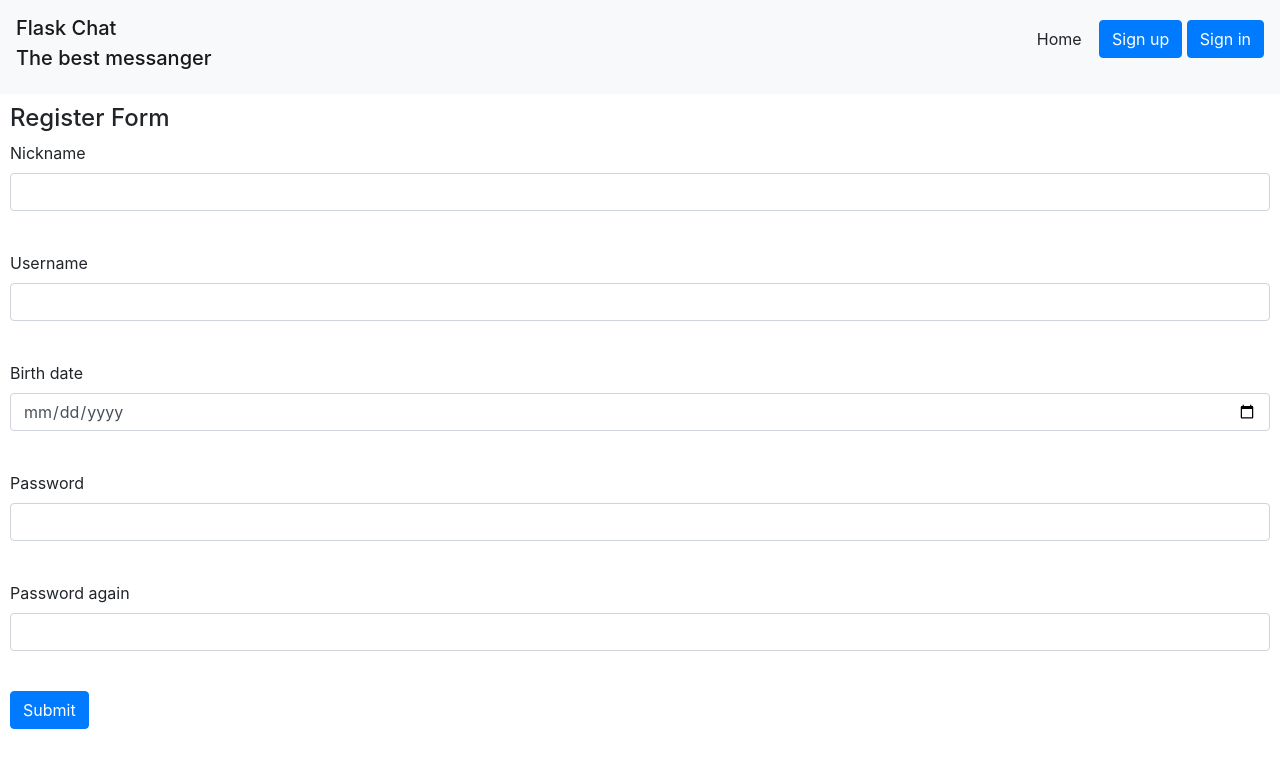
After one commit to Rustemiq/Flask-Chat, a Flask app: template templates/register.html in a window 1280 px wide. The commit adds this page. Shown: the top 768 px of the page. Run offline with Flask 3, Linux system fonts and the light colour scheme; the template is opened without the code that fills it: most values are stand-ins (such as "Sample title", 1, 10 or a date in 2020); form fields are guessed from the names that the template uses; some libraries are stand-ins or nearby versions.

Commit message:
добавлена wtf форма регистрации и шаблон для нее

```diff
--- a/templates/base.html
+++ b/templates/base.html
@@ -21,7 +21,7 @@
                 </p>
             </nav>
         </header>
-        <main role="main" class="container">
+        <main role="main" style="padding: 10px">
             {% block content %}{% endblock %}
         </main>
     </body>
--- /dev/null
+++ b/templates/register.html
@@ -0,0 +1,57 @@
+{% extends "base.html" %}
+
+{% block content %}
+<h4>Register Form</h4>
+
+<form action="" method="post">
+    {{ form.hidden_tag() }}
+    <p>
+        {{ form.nickname.label }}<br>
+        {{ form.nickname(class="form-control") }}<br>
+        {% for error in form.nickname.errors %}
+            <p class="alert alert-danger" role="alert">
+                {{ error }}
+            </p>
+        {% endfor %}
+    </p>
+    <p>
+        {{ form.username.label }}<br>
+        {{ form.username(class="form-control") }}<br>
+        {% for error in form.username.errors %}
+            <p class="alert alert-danger" role="alert">
+                {{ error }}
+            </p>
+        {% endfor %}
+    </p>
+    <p>
+        {{ form.birth_date.label }}<br>
+        {{ form.birth_date(class="form-control") }}<br>
+        {% for error in form.birth_date.errors %}
+            <p class="alert alert-danger" role="alert">
+                {{ error }}
+            </p>
+        {% endfor %}
+    </p>
+    <p>
+        {{ form.password.label }}<br>
+        {{ form.password(class="form-control", type="password") }}<br>
+        {% for error in form.password.errors %}
+            <p class="alert alert-danger" role="alert">
+                {{ error }}
+            </p>
+        {% endfor %}
+    </p>
+    <p>
+        {{ form.password_again.label }}<br>
+        {{ form.password_again(class="form-control", type="password") }}<br>
+        {% for error in form.password_again.errors %}
+            <p class="alert alert-danger" role="alert">
+                {{ error }}
+            </p>
+        {% endfor %}
+    </p>
+    <p>{{ form.submit(type="submit", class="btn btn-primary") }}</p>
+    {{message}}
+</form>
+
+{% endblock %}
```
Also changed, not shown: forms/user_register.py (added, +12 -0 lines), db/flask_chat.db (added), 1 other file.
